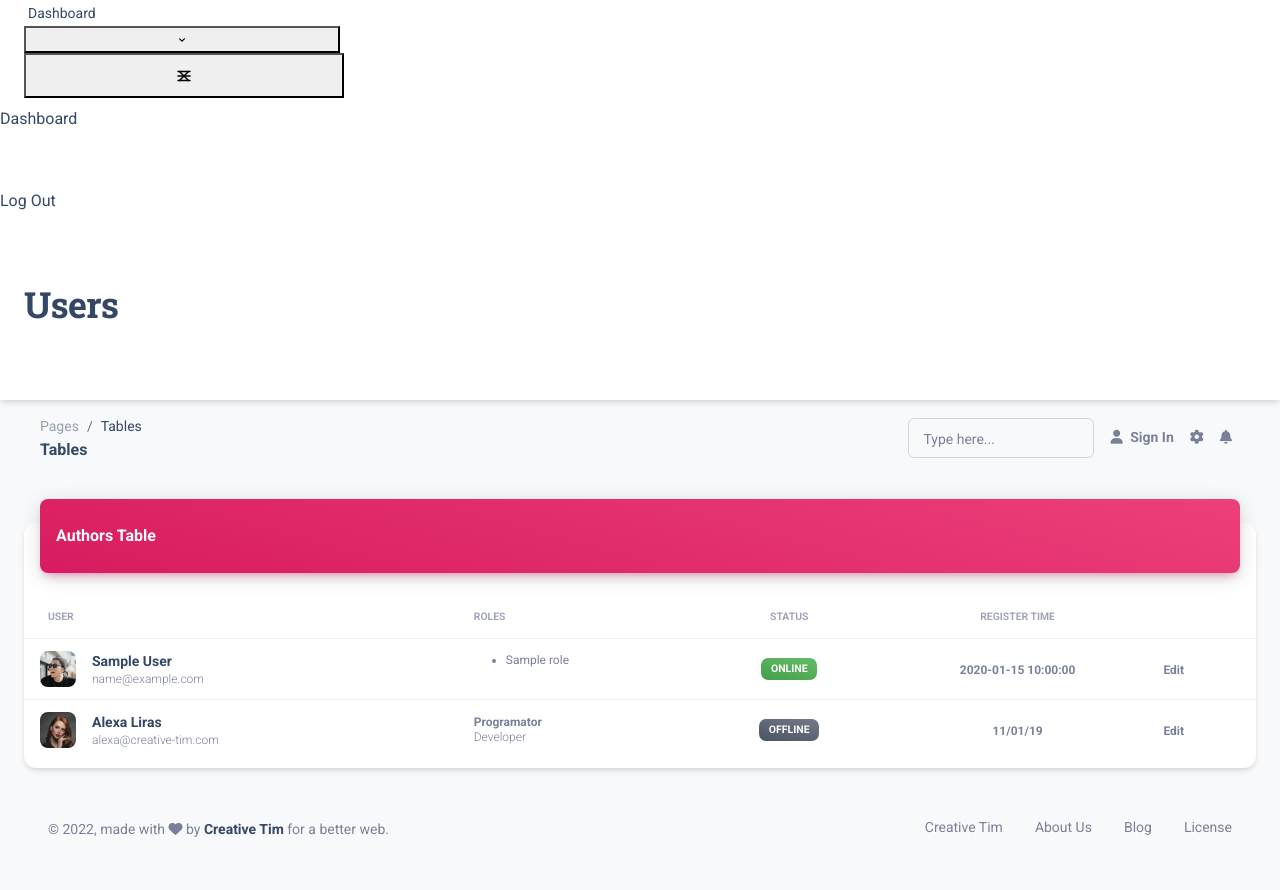
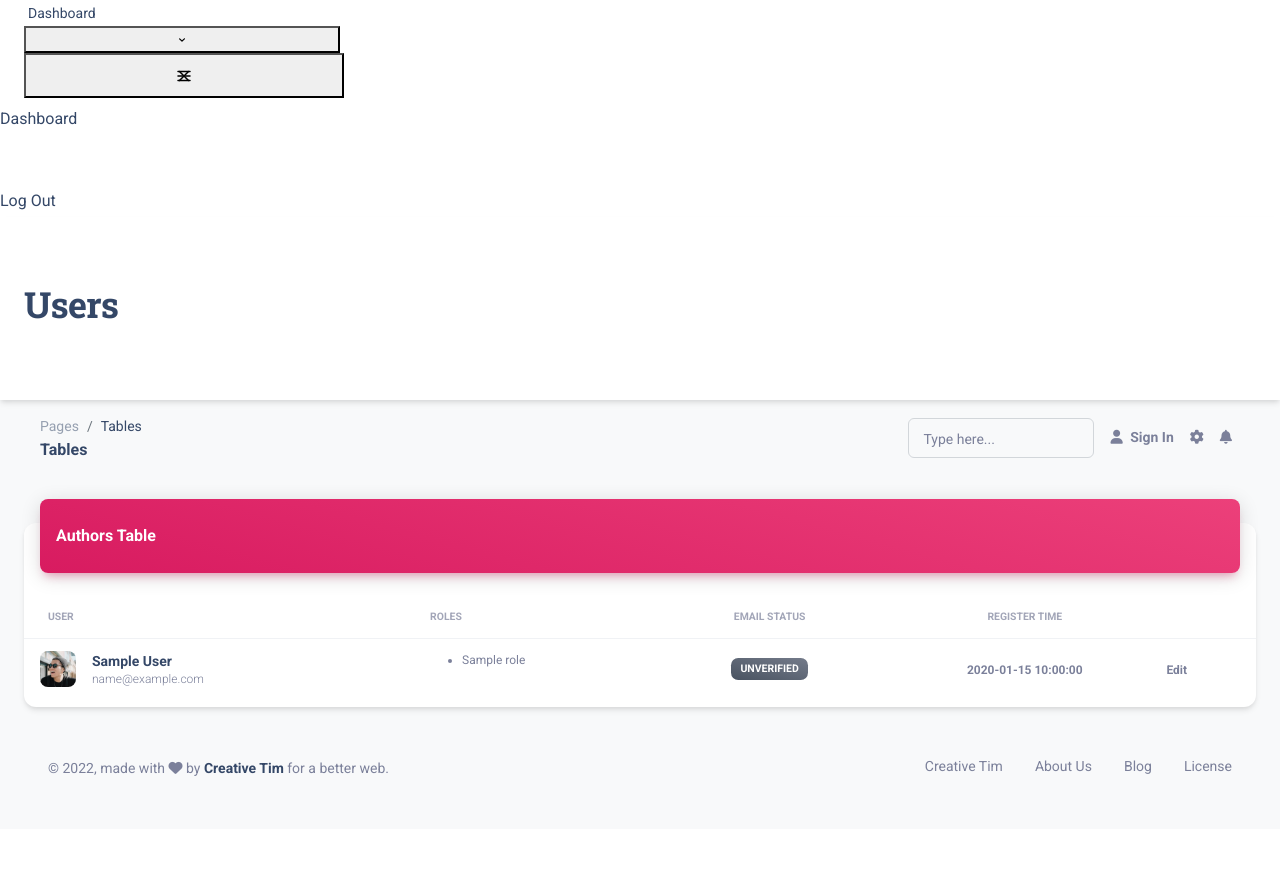
Before and after one commit to SepandJP/laravel-mini-cms, a Laravel app: page /admin/users in a window 1280 px wide. After the commit the page ends 776 px from the top, so only its background shows below. Run offline with Laravel 8, Linux system fonts and the light colour scheme; tables that the repository leaves empty hold one stand-in row (values such as "Sample post"); data that the repository does not hold is empty; some libraries are stand-ins or nearby versions.

Commit message:
Show email status in users list

```diff
--- a/resources/views/admin/users/index.blade.php
+++ b/resources/views/admin/users/index.blade.php
@@ -142,7 +142,7 @@
                             <tr>
                               <th class="text-uppercase text-secondary text-xxs font-weight-bolder opacity-7">User</th>
                               <th class="text-uppercase text-secondary text-xxs font-weight-bolder opacity-7 ps-2">Roles</th>
-                              <th class="text-center text-uppercase text-secondary text-xxs font-weight-bolder opacity-7">Status</th>
+                              <th class="text-center text-uppercase text-secondary text-xxs font-weight-bolder opacity-7">Email Status</th>
                               <th class="text-center text-uppercase text-secondary text-xxs font-weight-bolder opacity-7">Register Time</th>
                               <th class="text-secondary opacity-7"></th>
                             </tr>
@@ -169,9 +169,17 @@
                                   @endforeach
                                 </ul>
                               </td>
-                              <td class="align-middle text-center text-sm">
-                                <span class="badge badge-sm bg-gradient-success">Online</span>
-                              </td>
+
+                              @if ($user->email_verified_at == NULL)
+                                <td class="align-middle text-center text-sm">
+                                  <span class="badge badge-sm bg-gradient-success">Verified</span>
+                                </td>
+                                @else
+                                <td class="align-middle text-center text-sm">
+                                  <span class="badge badge-sm bg-gradient-secondary">Unverified</span>
+                                </td>
+                              @endif
+
                               <td class="align-middle text-center">
                                 <span class="text-secondary text-xs font-weight-bold">{{$user->created_at}}</span>
                               </td>
@@ -182,35 +190,6 @@
                               </td>
                             </tr>
                             @endforeach
-
-                            <tr>
-                              <td>
-                                <div class="d-flex px-2 py-1">
-                                  <div>
-                                    <img src="../assets/img/team-3.jpg" class="avatar avatar-sm me-3 border-radius-lg" alt="user2">
-                                  </div>
-                                  <div class="d-flex flex-column justify-content-center">
-                                    <h6 class="mb-0 text-sm">Alexa Liras</h6>
-                                    <p class="text-xs text-secondary mb-0">alexa@creative-tim.com</p>
-                                  </div>
-                                </div>
-                              </td>
-                              <td>
-                                <p class="text-xs font-weight-bold mb-0">Programator</p>
-                                <p class="text-xs text-secondary mb-0">Developer</p>
-                              </td>
-                              <td class="align-middle text-center text-sm">
-                                <span class="badge badge-sm bg-gradient-secondary">Offline</span>
-                              </td>
-                              <td class="align-middle text-center">
-                                <span class="text-secondary text-xs font-weight-bold">11/01/19</span>
-                              </td>
-                              <td class="align-middle">
-                                <a href="javascript:;" class="text-secondary font-weight-bold text-xs" data-toggle="tooltip" data-original-title="Edit user">
-                                  Edit
-                                </a>
-                              </td>
-                            </tr>
 
                           </tbody>
                         </table>
```
